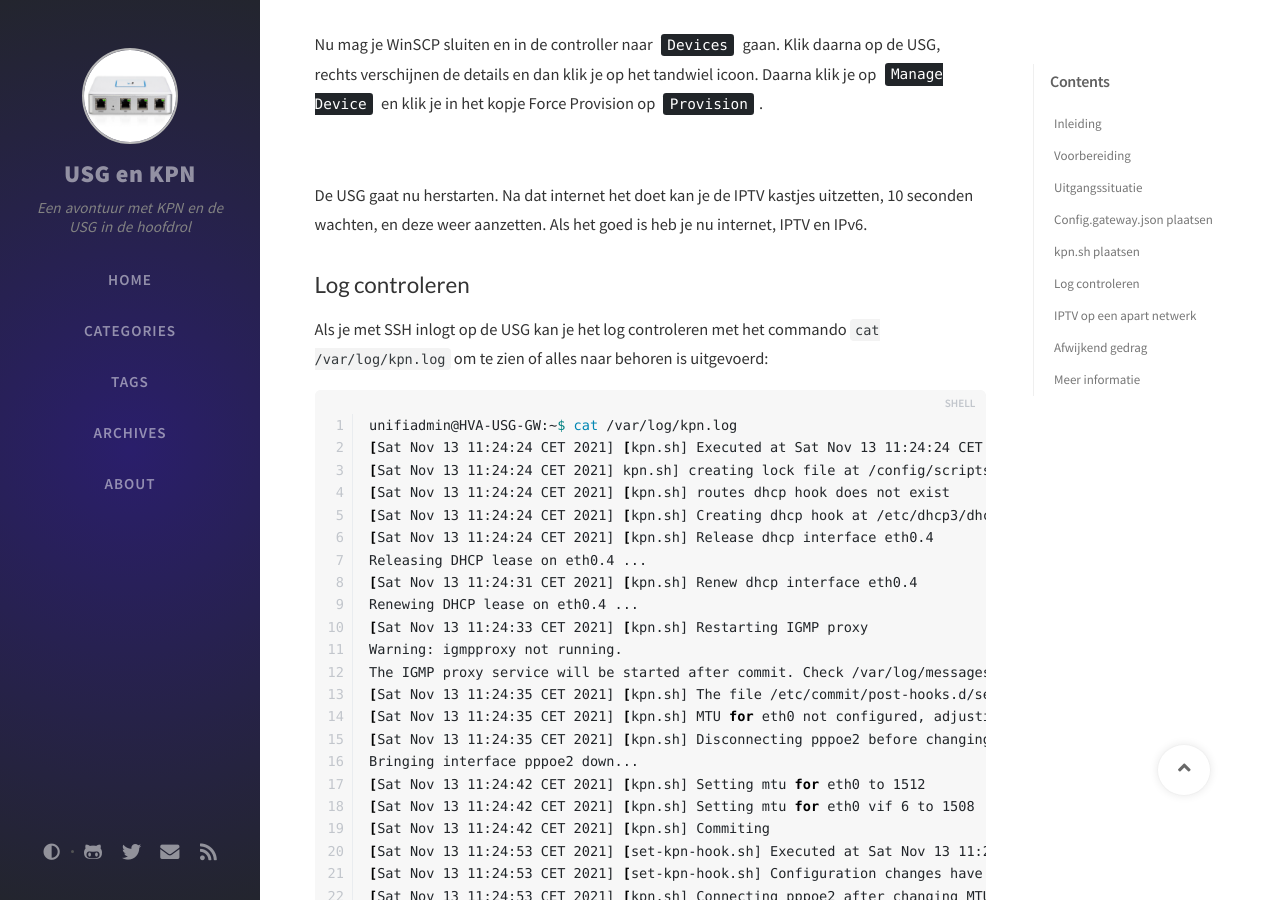
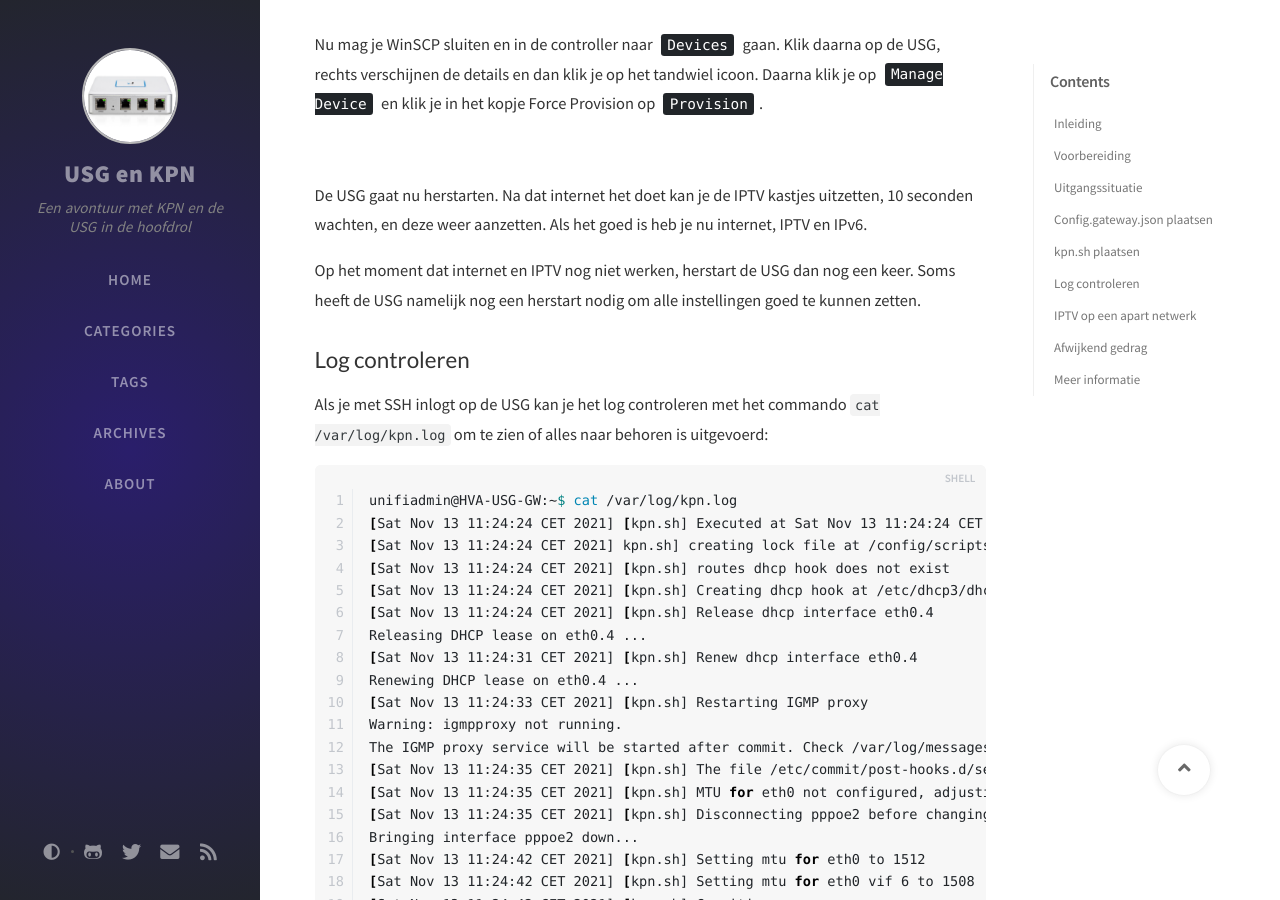
Before and after one commit to coolhva/usg-kpn-ftth, a Jekyll site: the page built from _posts/2019-12-31-unifi-security-gateway-kpn-ftth-iptv-ipv6.md, in a window 1280 px wide and 900 px high, scrolled down 5795 px. Built offline with Jekyll 4.4.1, drawn with Linux system fonts in a browser that asks for light colours; nearby versions of some CDN libraries; comment, search, counter and statistics services are not loaded.

Commit message:
Update 2019-12-31-unifi-security-gateway-kpn-ftth-iptv-ipv6.md

````diff
--- a/_posts/2019-12-31-unifi-security-gateway-kpn-ftth-iptv-ipv6.md
+++ b/_posts/2019-12-31-unifi-security-gateway-kpn-ftth-iptv-ipv6.md
@@ -145,6 +145,8 @@ Nu mag je WinSCP sluiten en in de controller naar <kbd>Devices</kbd> gaan. Klik
 
 De USG gaat nu herstarten. Na dat internet het doet kan je de IPTV kastjes uitzetten, 10 seconden wachten, en deze weer aanzetten. Als het goed is heb je nu internet, IPTV en IPv6.
 
+Op het moment dat internet en IPTV nog niet werken, herstart de USG dan nog een keer. Soms heeft de USG namelijk nog een herstart nodig om alle instellingen goed te kunnen zetten.
+
 ## Log controleren
 
 Als je met SSH inlogt op de USG kan je het log controleren met het commando ```cat /var/log/kpn.log``` om te zien of alles naar behoren is uitgevoerd:
````
